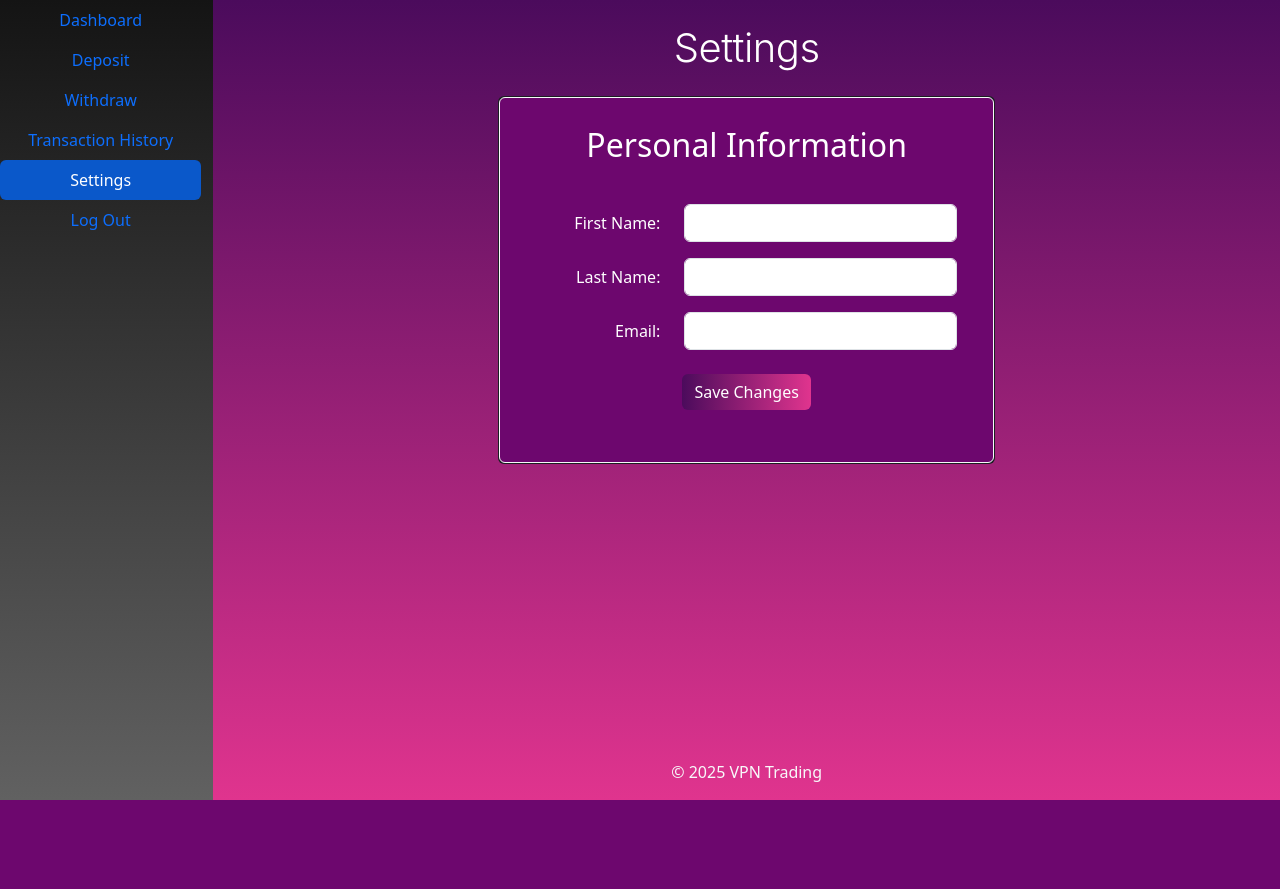
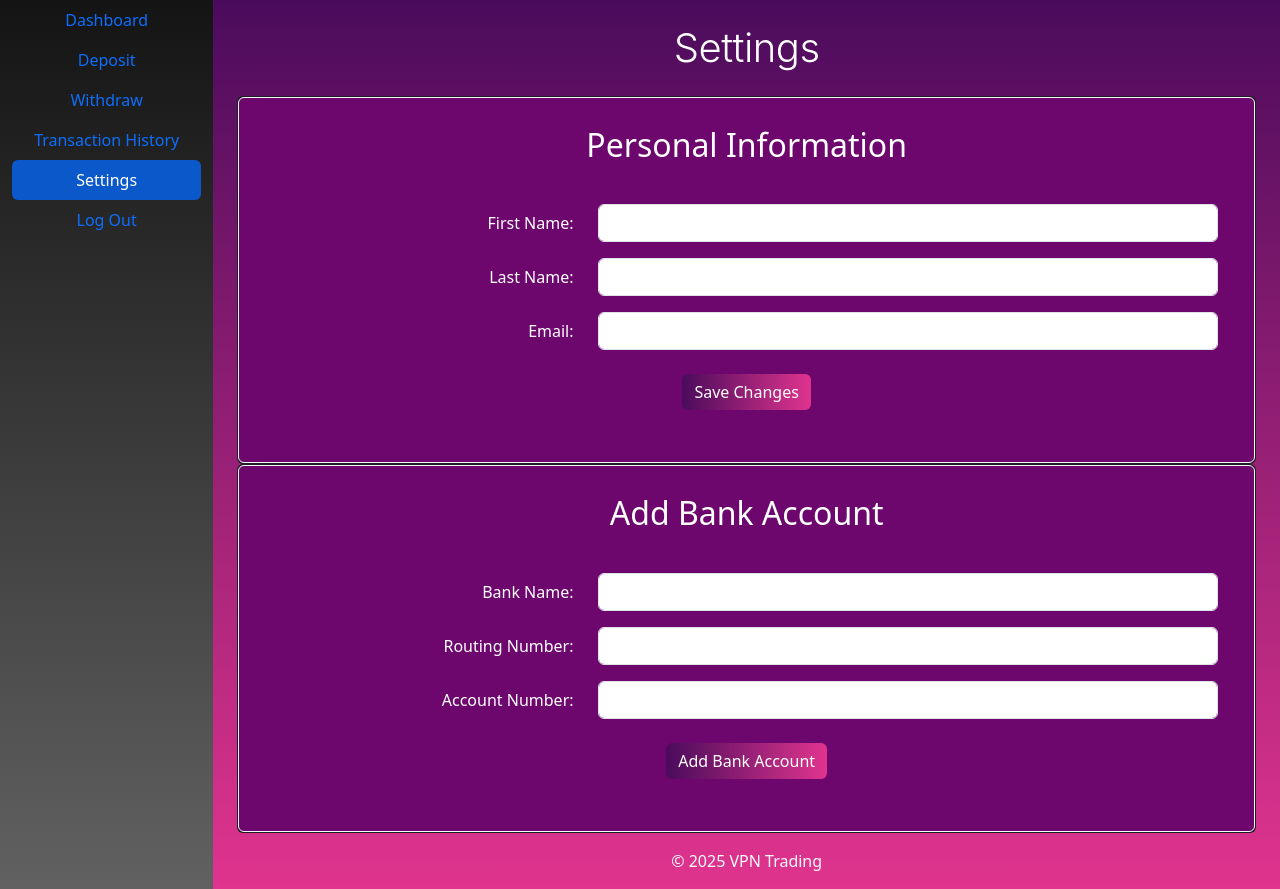
Before and after one commit to TrioStuds/Capstone-Git-Repo, a Flask app: page /settings in a window 1280 px wide. Before the commit the page ends 800 px from the top, so only its background shows below. Run offline with Flask 3, Linux system fonts and the light colour scheme; the visitor is signed in with stand-in values (Sample User, id 1).

Commit message:
fixed base_customer nav element background to extend full screen, set up deposit and settings routes in app.py to send and retrieve info from db. also set up forms in deposit and settings html to allow user to edit info

```diff
--- a/app.py
+++ b/app.py
@@ -228,6 +228,7 @@ def customer_home():
                     related_order=order
                 )
                 db.session.add(transaction)
+                user.cash -= total_cost
                 db.session.commit()
 
                 flash(f"Successfully bought {quantity} of {stock.ticker_symbol}", "success")
@@ -264,6 +265,7 @@ def customer_home():
                 related_order=order
             )
             db.session.add(transaction)
+            user.cash += total_sale
             db.session.commit()
 
             flash(f"Successfully sold {quantity} of {stock.ticker_symbol}", "success")
@@ -354,9 +356,60 @@ def register():
 
     return render_template('register.html')
 
-@app.route('/deposit')
+from decimal import Decimal
+from flask import request, session, flash, redirect, url_for
+
+@app.route('/deposit', methods=['GET', 'POST'])
 def deposit():
-    return render_template('deposit.html')
+    user_id = session.get('user_id')
+    if not user_id:
+        flash("Please log in first", "warning")
+        return redirect(url_for('login'))
+
+    user = User.query.get(user_id)
+    bank_accounts = BankInfo.query.filter_by(user_id=user.id).all()
+
+    if request.method == 'POST':
+        try:
+            amount = Decimal(request.form.get('amount', 0))
+            bank_id = request.form.get('bank_id')
+
+            bank_account = BankInfo.query.filter_by(id=bank_id, user_id=user.id).first()
+            if not bank_account:
+                flash("Invalid bank account selected.", "danger")
+                return redirect(url_for('deposit'))
+
+            if amount <= 0:
+                flash("Deposit amount must be positive.", "danger")
+                return redirect(url_for('deposit'))
+
+            if amount > bank_account.funds:
+                flash("Insufficient funds in bank account.", "danger")
+                return redirect(url_for('deposit'))
+
+            bank_account.funds -= amount
+            user.cash += amount
+
+            transaction = FinancialTransaction(
+                user_id=user.id,
+                amount=amount,
+                transaction_type="DEPOSIT",
+                related_order=None
+            )
+            db.session.add(transaction)
+
+            db.session.commit()
+
+            flash(f"Successfully deposited ${amount} from {bank_account.institute_name}", "success")
+            return redirect(url_for('customer_home'))
+
+        except Exception as e:
+            db.session.rollback()
+            flash(f"Error processing deposit: {str(e)}", "danger")
+            return redirect(url_for('deposit'))
+
+    # Render form with only this user's banks
+    return render_template("deposit.html", user=user, bank_accounts=bank_accounts)
 
 @app.route('/withdraw')
 def withdraw():
@@ -376,27 +429,67 @@ def settings():
     user = User.query.get(user_id)
 
     if request.method == 'POST':
-        # Get the form data
-        first_name = request.form.get('first_name')
-        last_name = request.form.get('last_name')
-        email = request.form.get('email')
+        form_type = request.form.get('form_type')
 
-        # Check if email is being changed and if it's already in use
-        if email != user.email and User.query.filter_by(email=email).first():
-            flash("Email already in use!", "danger")
-            return redirect(url_for('settings'))
+        if form_type == 'personal':
+            # Get the form data
+            first_name = request.form.get('first_name')
+            last_name = request.form.get('last_name')
+            email = request.form.get('email')
 
-        # Update user information
-        user.first_name = first_name
-        user.last_name = last_name
-        user.email = email
+            # Check if email is being changed and if it's already in use
+            if email != user.email and User.query.filter_by(email=email).first():
+                flash("Email already in use!", "danger")
+                return redirect(url_for('settings'))
 
-        try:
-            db.session.commit()
-            flash("Settings updated successfully!", "success")
-        except:
-            db.session.rollback()
-            flash("An error occurred while updating settings.", "danger")
+            # Update user information
+            user.first_name = first_name
+            user.last_name = last_name
+            user.email = email
+
+            try:
+                db.session.commit()
+                flash("Settings updated successfully!", "success")
+            except:
+                db.session.rollback()
+                flash("An error occurred while updating settings.", "danger")
+
+        elif form_type == 'bank':
+            # Get bank form info
+            institute_name = request.form.get('institute_name')
+            routing_number = request.form.get('routing_number')
+            account_number = request.form.get('account_number')
+
+            if not (institute_name and routing_number and account_number):
+                flash("Please fill out all bank fields.", "danger")
+                return redirect(url_for('settings'))
+
+            # check if bank account already exists
+            existing_bank = BankInfo.query.filter_by(
+                user_id=user.id,
+                institute_name=institute_name,
+                routing_number=routing_number,
+                account_number=account_number
+            ).first()
+
+            if existing_bank:
+                flash("This bank account is already added.", "warning")
+                return redirect(url_for('settings'))
+
+            new_bank = BankInfo(
+                user_id=user.id,
+                institute_name=institute_name,
+                routing_number=routing_number,
+                account_number=account_number
+            )
+            db.session.add(new_bank)
+
+            try:
+                db.session.commit()
+                flash("Bank account added successfully!", "success")
+            except:
+                db.session.rollback()
+                flash("An error occurred while adding the bank account.", "danger")
 
         return redirect(url_for('settings'))
 
--- a/templates/base_customer.html
+++ b/templates/base_customer.html
@@ -9,8 +9,8 @@
 </head>
 <body>
   <div class="container-fluid">
-    <div class="row align-items-start">
-      <div class="col-2 ps-0 bg-dark min-vh-100" style="background: linear-gradient(180deg, #141414, #616161);">
+    <div class="row">
+      <div class="col-2 bg-dark min-vh-100 d-flex flex-column" style="background: linear-gradient(180deg, #141414, #616161);">
           <nav class="nav flex-column">
             <a class="nav-link btn btn-primary {% if request.endpoint == 'customer_home' %}active{% endif %}" href="{{ url_for('customer_home') }}">Dashboard</a>
             <a class="nav-link btn btn-primary {% if request.endpoint == 'deposit' %}active{% endif %}" href="{{ url_for('deposit') }}">Deposit</a>
@@ -19,7 +19,6 @@
             <a class="nav-link btn btn-primary {% if request.endpoint == 'settings' %}active{% endif %}" href="{{ url_for('settings') }}">Settings</a>
             <a class="nav-link btn btn-primary" href="{{ url_for('login') }}">Log Out</a>
           </nav>
-
       </div>
       <div class="col-10 min-vh-100 d-flex flex-column" style="background: linear-gradient(180deg, #4B0B5C, #E0348E);">
           <div class="text-center mt-4">
--- a/templates/settings.html
+++ b/templates/settings.html
@@ -8,12 +8,11 @@
 <body class="text-white">
     <div class="dashboard-container">
         <div class="main-content text-center mt-4">
-
             <!-- Settings Grid -->
             <div class="container mt-4">
-                <div class="row justify-content-center"> <!-- Centers content -->
+                <div class="row justify-content-center">
                     <!-- Personal Information Box -->
-                    <div class="col-md-6">
+                    <div class="col-md-12">
                         <div class="card bg-dark text-white">
                             <div class="border border-light rounded d-flex flex-column align-items-center" style="background-color: rgba(128, 0, 128, 0.8); padding: 20px;">
                                 <h2 class="mt-2 mb-4">Personal Information</h2>
@@ -50,11 +49,49 @@
                                                 <input type="email" class="form-control" name="email" value="{{ user.email }}" required>
                                             </div>
                                         </div>
-
-                                        <!-- Bank Information Section -->
                                         <div class="text-center mt-4 mb-3">
                                             <button type="submit" class="btn btn-primary" style="background: linear-gradient(90deg, #4B0B5C, #E0348E); border: none;">
                                                 Save Changes
+                                            </button>
+                                        </div>
+                                    </form>
+                                </div>
+                            </div>
+                        </div>
+                    </div>
+                    <!-- Add Bank Account Box -->
+                    <div class="col-md-12">
+                        <div class="card bg-dark text-white">
+                            <div class="border border-light rounded d-flex flex-column align-items-center" style="background-color: rgba(128, 0, 128, 0.8); padding: 20px;">
+                                <h2 class="mt-2 mb-4">Add Bank Account</h2>
+                                <div class="card-body w-100">
+                                    <form method="POST" action="{{ url_for('settings') }}">
+                                        <input type="hidden" name="form_type" value="bank">
+
+                                        <div class="mb-3 row align-items-center">
+                                            <label class="col-sm-4 text-end">Bank Name:</label>
+                                            <div class="col-sm-8">
+                                                <input type="text" class="form-control" name="institute_name" required>
+                                            </div>
+                                        </div>
+
+                                        <div class="mb-3 row align-items-center">
+                                            <label class="col-sm-4 text-end">Routing Number:</label>
+                                            <div class="col-sm-8">
+                                                <input type="text" class="form-control" name="routing_number" required>
+                                            </div>
+                                        </div>
+
+                                        <div class="mb-3 row align-items-center">
+                                            <label class="col-sm-4 text-end">Account Number:</label>
+                                            <div class="col-sm-8">
+                                                <input type="text" class="form-control" name="account_number" required>
+                                            </div>
+                                        </div>
+
+                                        <div class="text-center mt-4 mb-3">
+                                            <button type="submit" class="btn btn-primary" style="background: linear-gradient(90deg, #4B0B5C, #E0348E); border: none;">
+                                                Add Bank Account
                                             </button>
                                         </div>
                                     </form>
```
Also changed, not shown: templates/deposit.html (+25 -14 lines).
